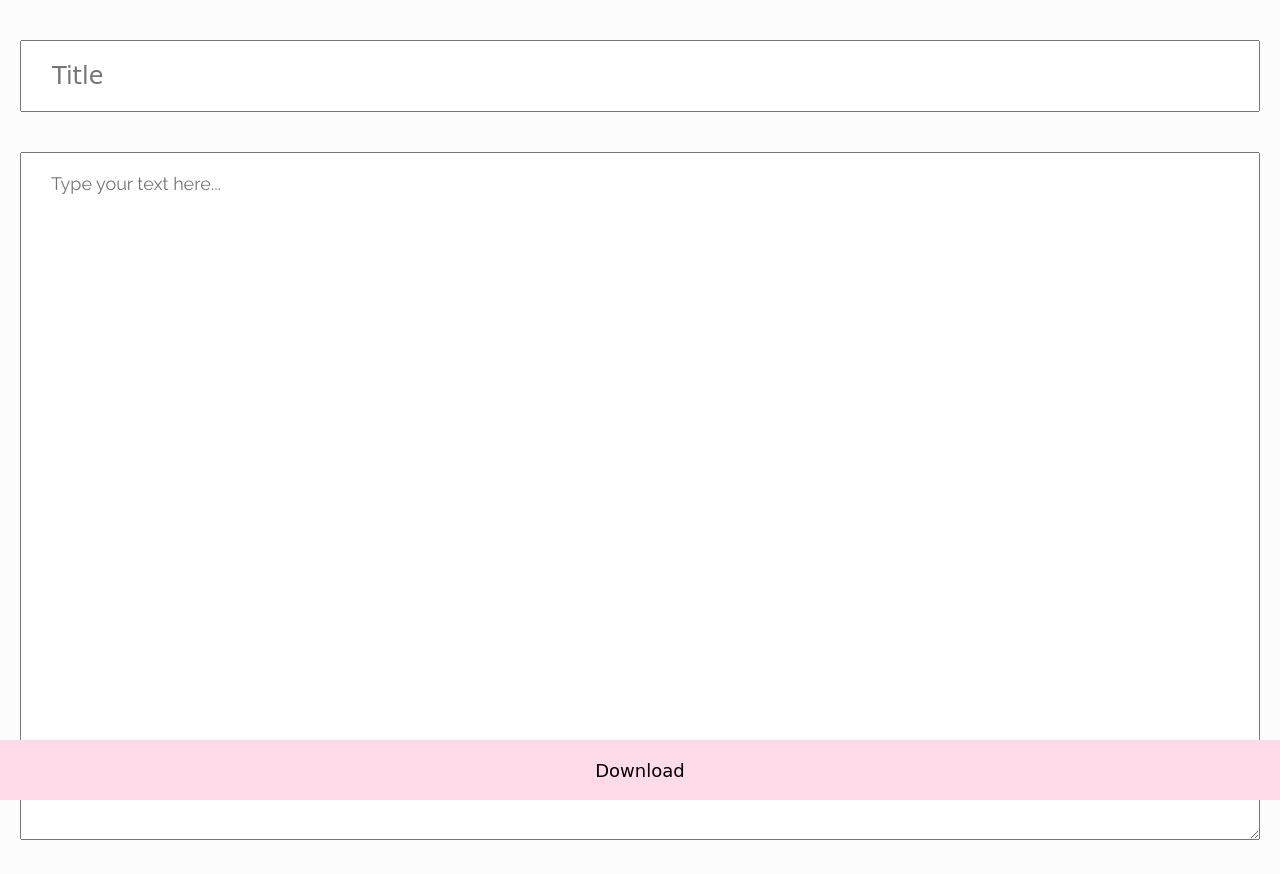
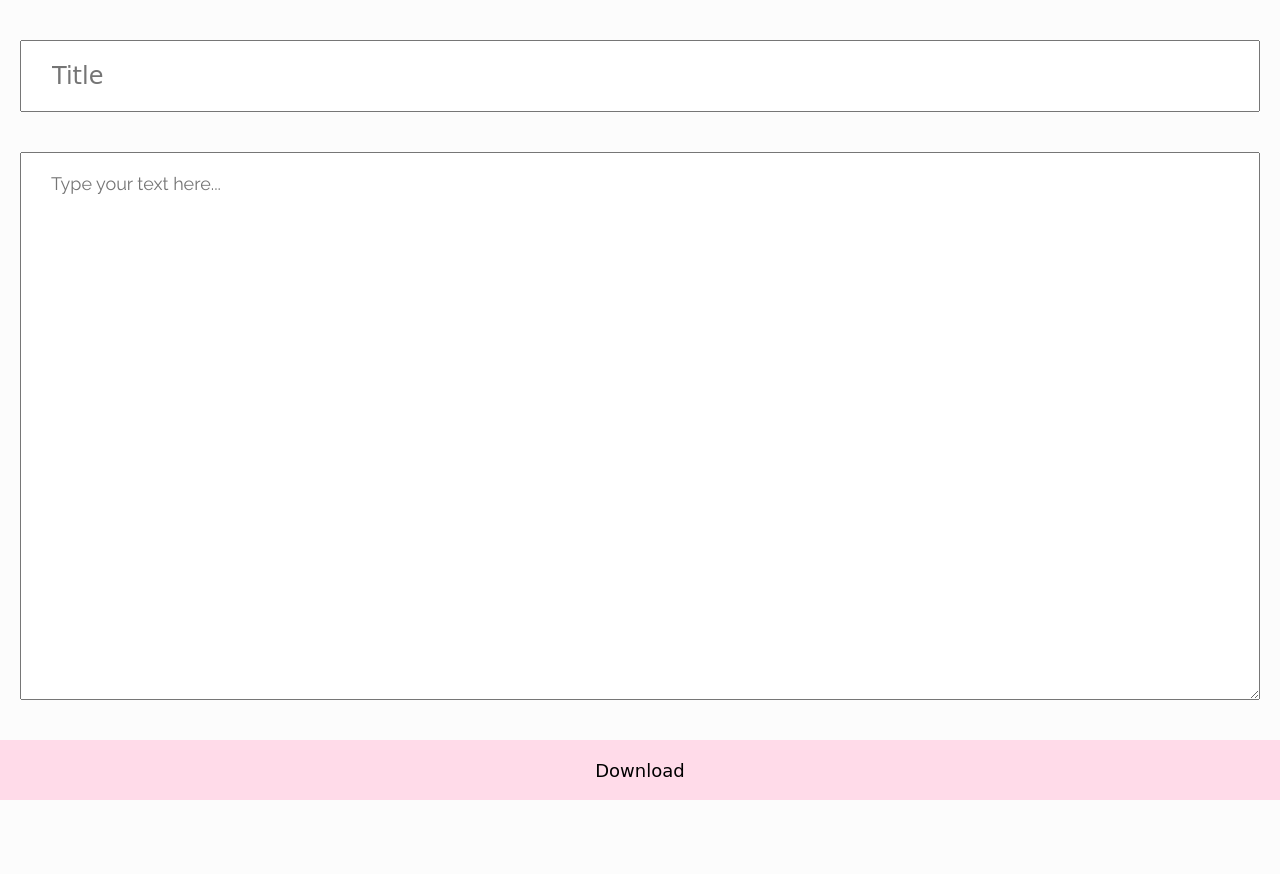
Before and after one commit to RilDev/ma-petite-note-taker, a website: page index.html in a window 1280 px wide. After the commit the page ends 800 px from the top, so only its background shows below. Drawn offline with Linux system fonts and the light colour scheme; a web font is replaced by a local one.

Commit message:
fix textarea size

```diff
--- a/index.html
+++ b/index.html
@@ -42,7 +42,7 @@
         main {
             max-width: 1400px;
             width: 100%;
-            height: 100vh;
+            height: calc(100vh - 140px);
             margin: 0 auto;
             display: flex;
             flex-direction: column;
```
